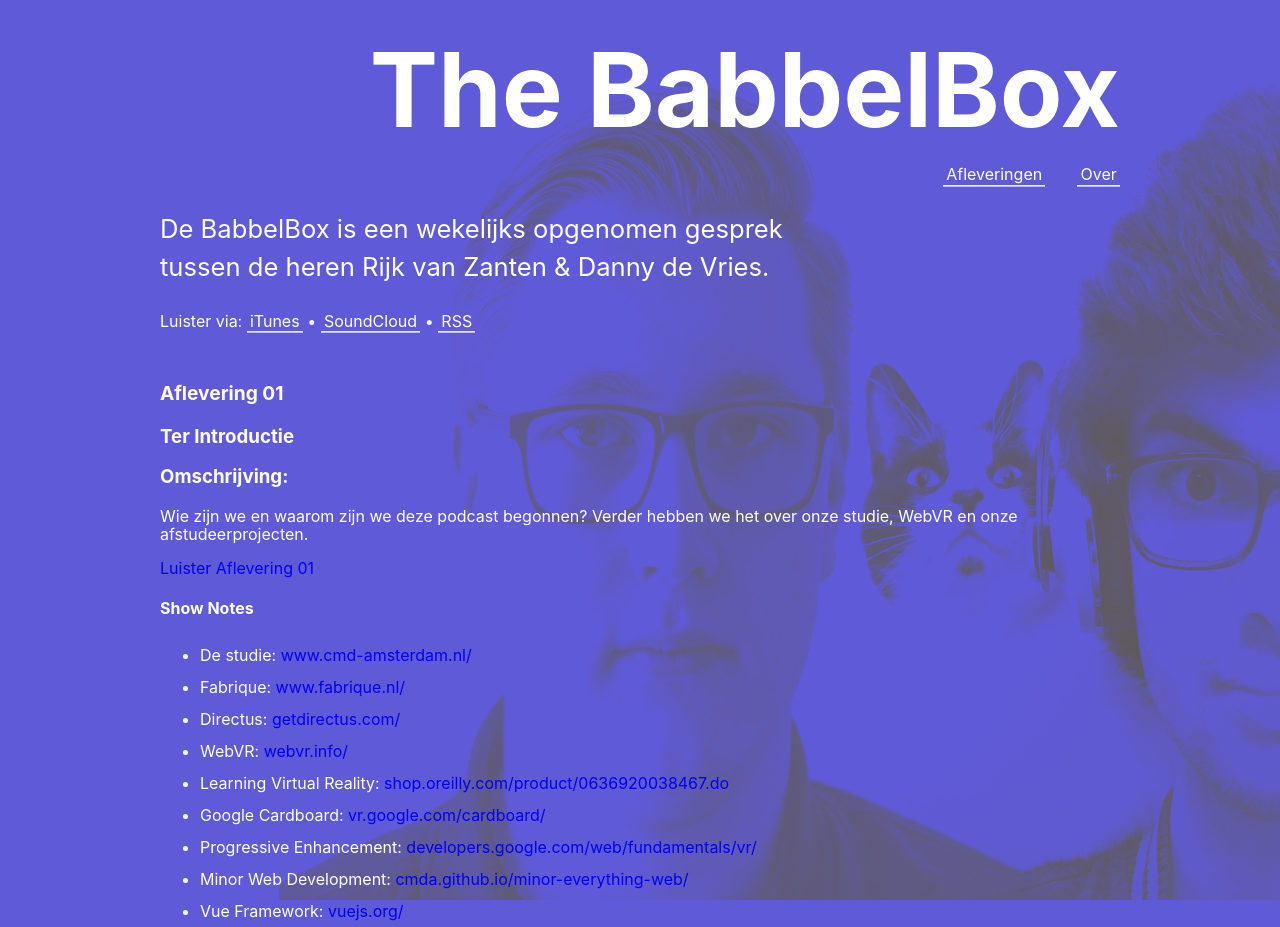
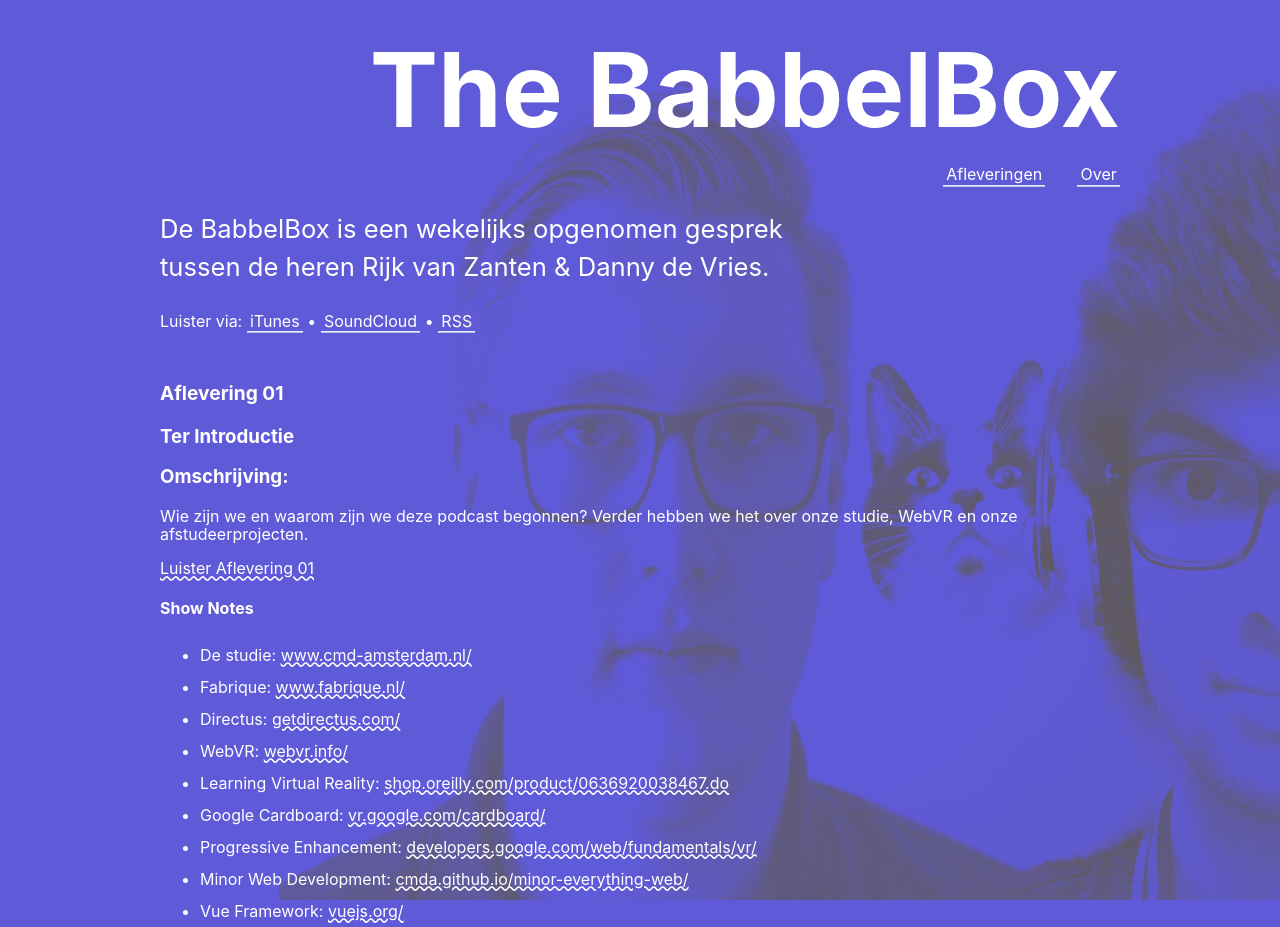
Before and after one commit to dandevri/babbelbox, a Jekyll site: the page built from _posts/2017-02-08-aflevering-01.md, in a window 1280 px wide. Built offline with Jekyll 4.4.1, drawn with Linux system fonts in a browser that asks for light colours.

Commit message:
Update css

```diff
--- a/css/config/config.css
+++ b/css/config/config.css
@@ -23,6 +23,7 @@ header ul {
 
 a {
   text-decoration: none;
+  color: var(--text-color);
 }
 
 a:visited {
@@ -30,6 +31,7 @@ a:visited {
 }
 
 section a {
+  text-decoration-line: underline;
   text-decoration-style: wavy;
 }
 
```
